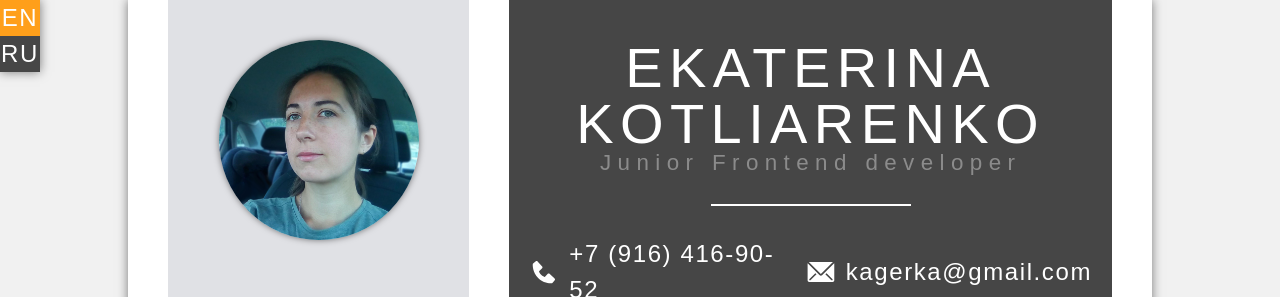
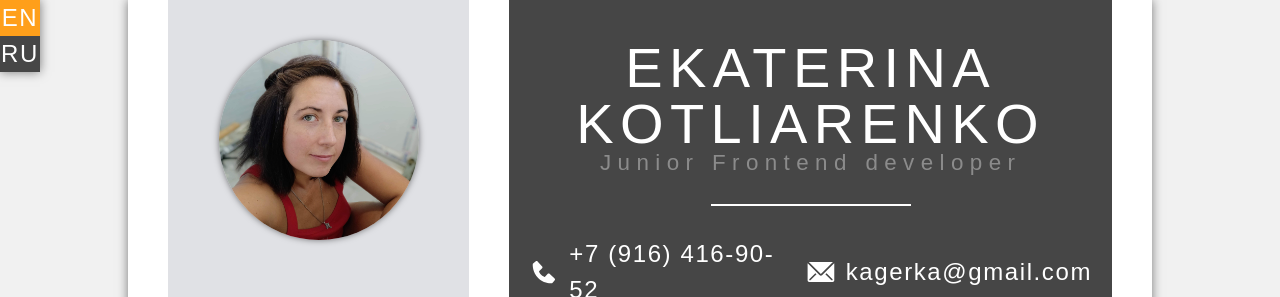
Before and after one commit to kagerka/cv, a plain HTML site: page index.html in a window 1280 px wide. Shown: the top 297 px of the page. Drawn offline with nearby package versions, Linux system fonts and the light colour scheme; a web font is replaced by a local one.

Commit message:
fix: change photo

```diff
--- a/index.html
+++ b/index.html
@@ -16,7 +16,7 @@
 		<div class="main en active" lang="en">
 			<div class="aside">
 				<div class="avatar">
-					<img src="./assets/photo.jpg" alt="" class="avatar__picture" />
+					<img src="./assets/photo1.jpg" alt="" class="avatar__picture" />
 				</div>
 				<div class="summary">
 					<h2 class="title">Summary</h2>
@@ -351,7 +351,7 @@
 		<div class="main ru" lang="ru">
 			<div class="aside">
 				<div class="avatar">
-					<img src="./assets/photo.jpg" alt="" class="avatar__picture" />
+					<img src="./assets/photo1.jpg" alt="" class="avatar__picture" />
 				</div>
 				<div class="summary">
 					<h2 class="title">Общее</h2>
```
Also changed, not shown: assets/photo1.jpg (added).
